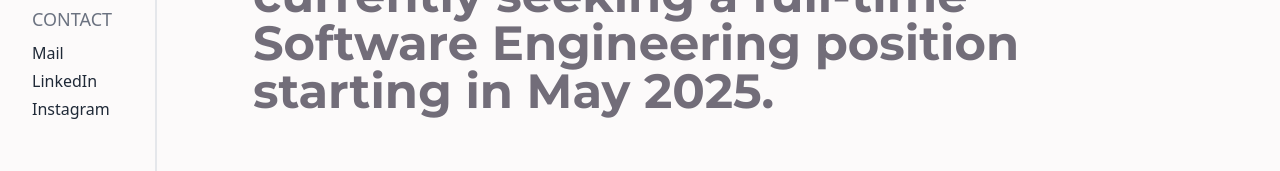
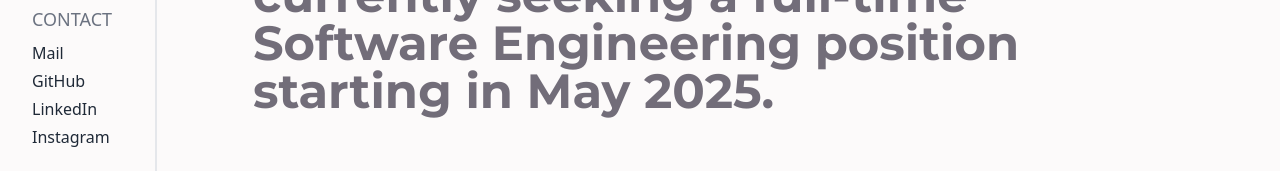
Before and after one commit to jwonnyleaf/devport, a React (Vite) app: page / in a window 1280 px wide. Shown: the part 445-616 px from the top of the page. Built offline with nearby package versions, Linux system fonts and the light colour scheme.

Commit message:
feat: added github

```diff
--- a/src/components/Sidebar/Sidebar.tsx
+++ b/src/components/Sidebar/Sidebar.tsx
@@ -11,17 +11,17 @@ const Sidebar: React.FC = () => {
                 <nav className='font-opensans font-bold text-3xl text-primary'>
                     <ul>
                         <li className='mb-4'>
-                            <Link to='/about' className='hover:text-secondary'>
+                            <Link to='/' className='hover:text-secondary'>
                                 About
                             </Link>
                         </li>
                         <li className='mb-4'>
-                            <Link to='/blog' className='hover:text-secondary'>
+                            <Link to='/' className='hover:text-secondary'>
                                 Blog
                             </Link>
                         </li>
                         <li className=''>
-                            <Link to='/cv' className='hover:text-secondary'>
+                            <Link to='/' className='hover:text-secondary'>
                                 CV
                             </Link>
                         </li>
@@ -57,6 +57,15 @@ const Sidebar: React.FC = () => {
                     </li>
                     <li className='mb-1'>
                         <a
+                            href='https://github.com/jwonnyleaf'
+                            target='_blank'
+                            className='text-gray-800 hover:text-black'
+                        >
+                            GitHub
+                        </a>
+                    </li>
+                    <li className='mb-1'>
+                        <a
                             href='https://linkedin.com/in/jwonnyleaf'
                             target='_blank'
                             className='text-gray-800 hover:text-black'
```
